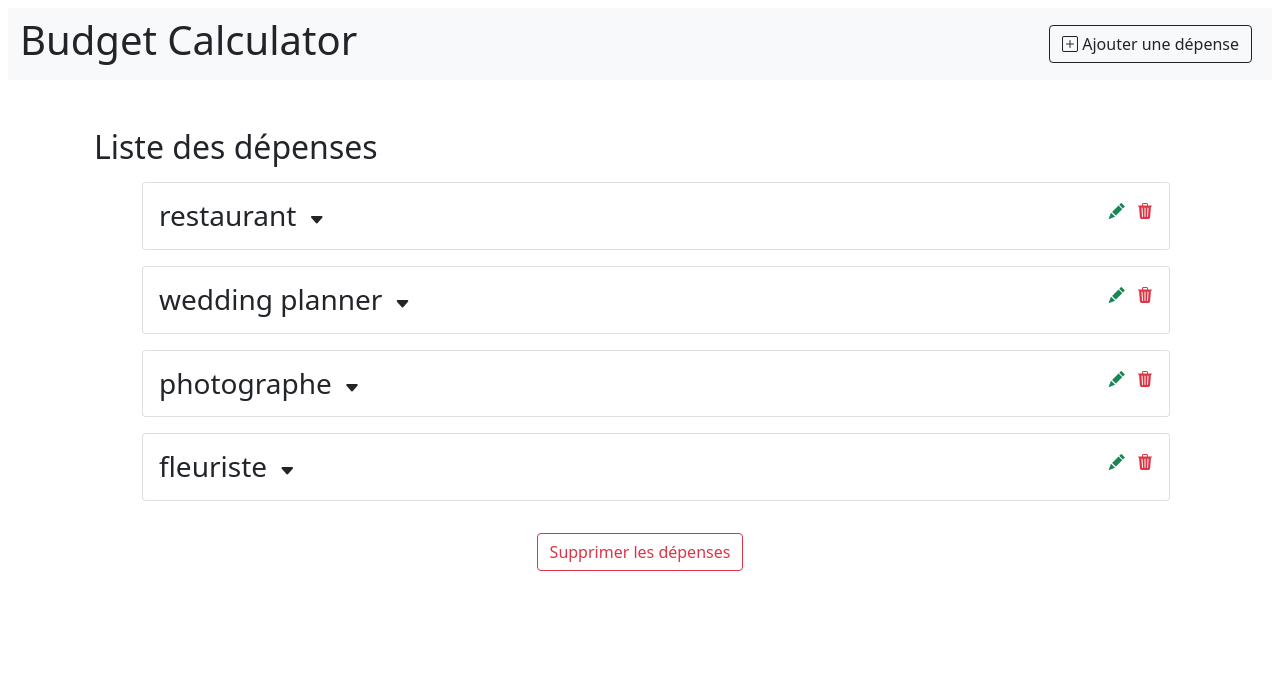
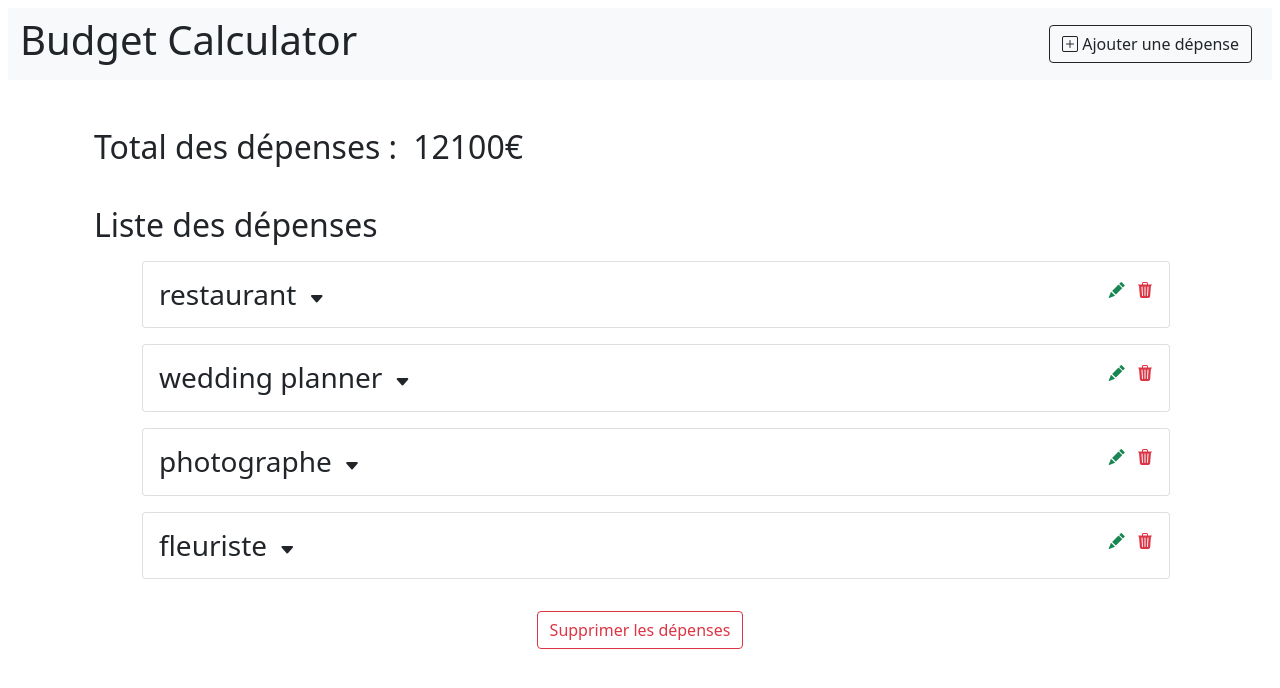
Before and after one commit to CarolineSenes/wedding-budget-calculator, a Svelte app: page / in a window 1280 px wide. Shown: the top 688 px of the page. Built offline with nearby package versions, Linux system fonts and the light colour scheme.

Commit message:
add Totals component

```diff
--- a/public/global.css
+++ b/public/global.css
@@ -10,6 +10,10 @@ body {
 	padding: 8px;
 	box-sizing: border-box;
 	font-family: -apple-system, BlinkMacSystemFont, "Segoe UI", Roboto, Oxygen-Sans, Ubuntu, Cantarell, "Helvetica Neue", sans-serif;
+}
+
+section{
+	margin-bottom: 2em;
 }
 
 a {
--- a/src/App.svelte
+++ b/src/App.svelte
@@ -4,6 +4,7 @@
   //COMPONENTS//
   import Navbar from "./components/Navbar.svelte";
   import ExpensesList from "./components/ExpensesList.svelte";
+  import Totals from "./components/Totals.svelte";
 
   //DATA//
   import expensesData from "./expenses";
@@ -11,6 +12,13 @@
   //VARIABLES//
   //on récupère tout le contenu de expenses.js dans un array "expenses"
   let expenses = [...expensesData];
+
+  //REACTIVE//
+  //Variables qui dépendent d'autres variables
+  //accumulator = somme précédente à laquelle se rajoute la somme courante de l'item courant
+  $: total = expenses.reduce((accumulator,current)=>{
+    return (accumulator += current.amount)
+  },0);
 
   //FUNCTIONS//
   //retourne un nouvel array "expenses" avec tous les items, sauf celui qu'on veut supprimer et qu'on passe en parametres.
@@ -29,6 +37,7 @@
 
 <Navbar />
 <main class="container">
+  <Totals {total} />
   <ExpensesList {expenses} />
 </main>
 
--- a/src/components/Expense.svelte
+++ b/src/components/Expense.svelte
@@ -13,7 +13,7 @@
 </script>
 
 <article class="card p-3 m-3">
-  <div class="d-flex ">
+  <div class="d-flex">
     <div class="me-auto">
       <h3 class="d-inline">{expense.name}</h3>
       <button class="mx-2" on:click={toogleAmount}
--- /dev/null
+++ b/src/components/Totals.svelte
@@ -0,0 +1,15 @@
+<script>
+  import SectionTitle from "./Title.svelte";
+
+  //on exporte pour pouvoir modifier la valeur de total de l'extérieur du component (depuis App)
+  //la valeur par défaut sera0
+  export let total = 0;
+</script>
+
+<section class="container d-flex">
+  <SectionTitle title="Total des dépenses :" />
+  <div class="align-self-center mx-3 h2">{total}€</div>
+</section>
+
+<style>
+</style>
```
Also changed, not shown: 1 other file (tests, documents, lock files or other folders).
